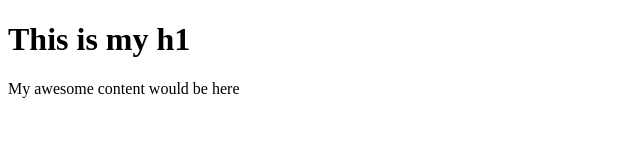
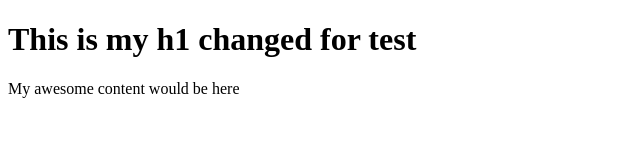
Before and after one commit to jrvscm/blog, a website: page views/index.html in a window 1280 px wide. Shown: the whole page, without its empty margins (0-640 px from the left). Drawn offline with Linux system fonts and the light colour scheme.

Commit message:
changed index.html for test

```diff
--- a/views/index.html
+++ b/views/index.html
@@ -5,7 +5,7 @@
 </head>
 <body>
 <main>
-<H1>This is my h1</H1>
+<H1>This is my h1 changed for test</H1>
 <p>My awesome content would be here</p>
 </main>
 </body>
```
